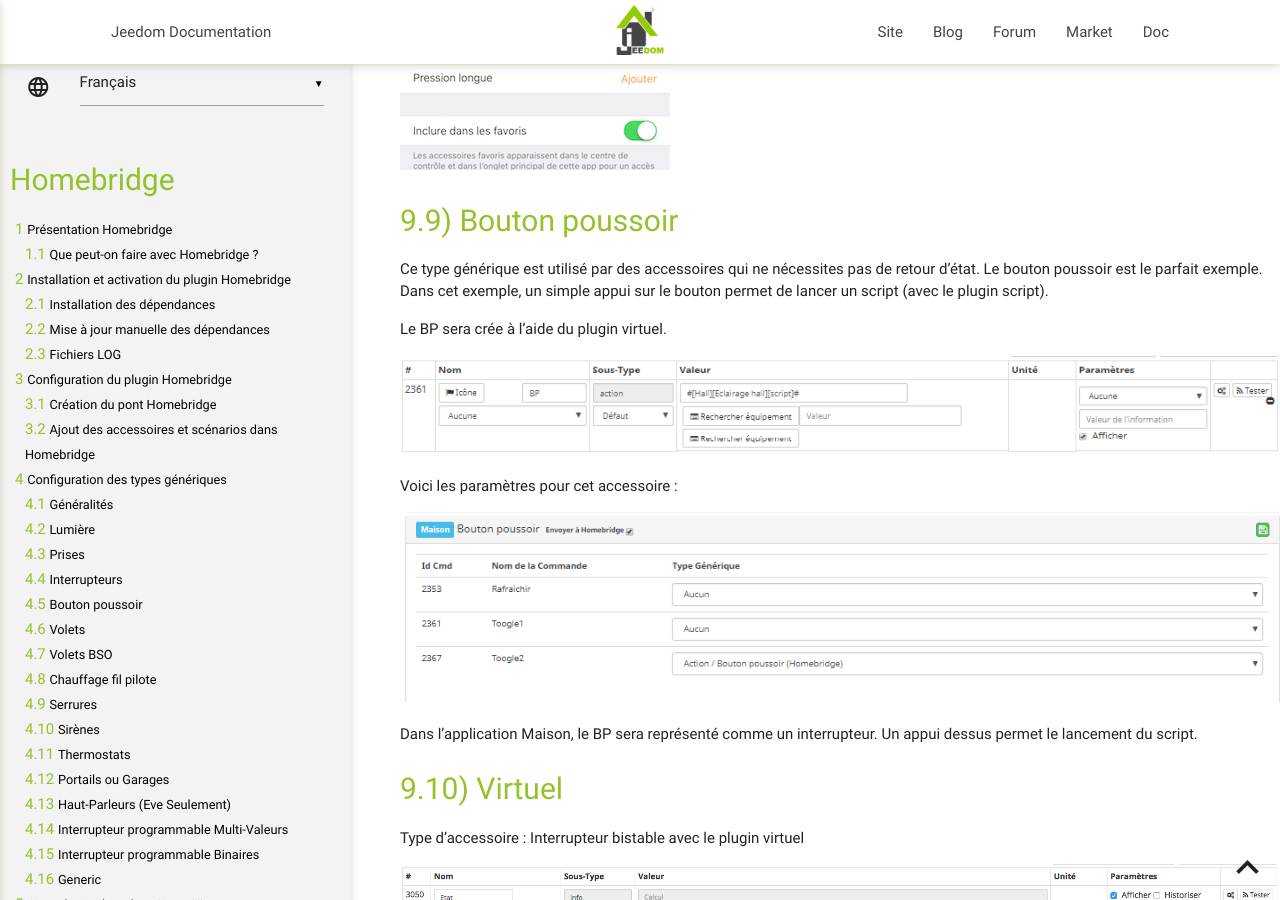
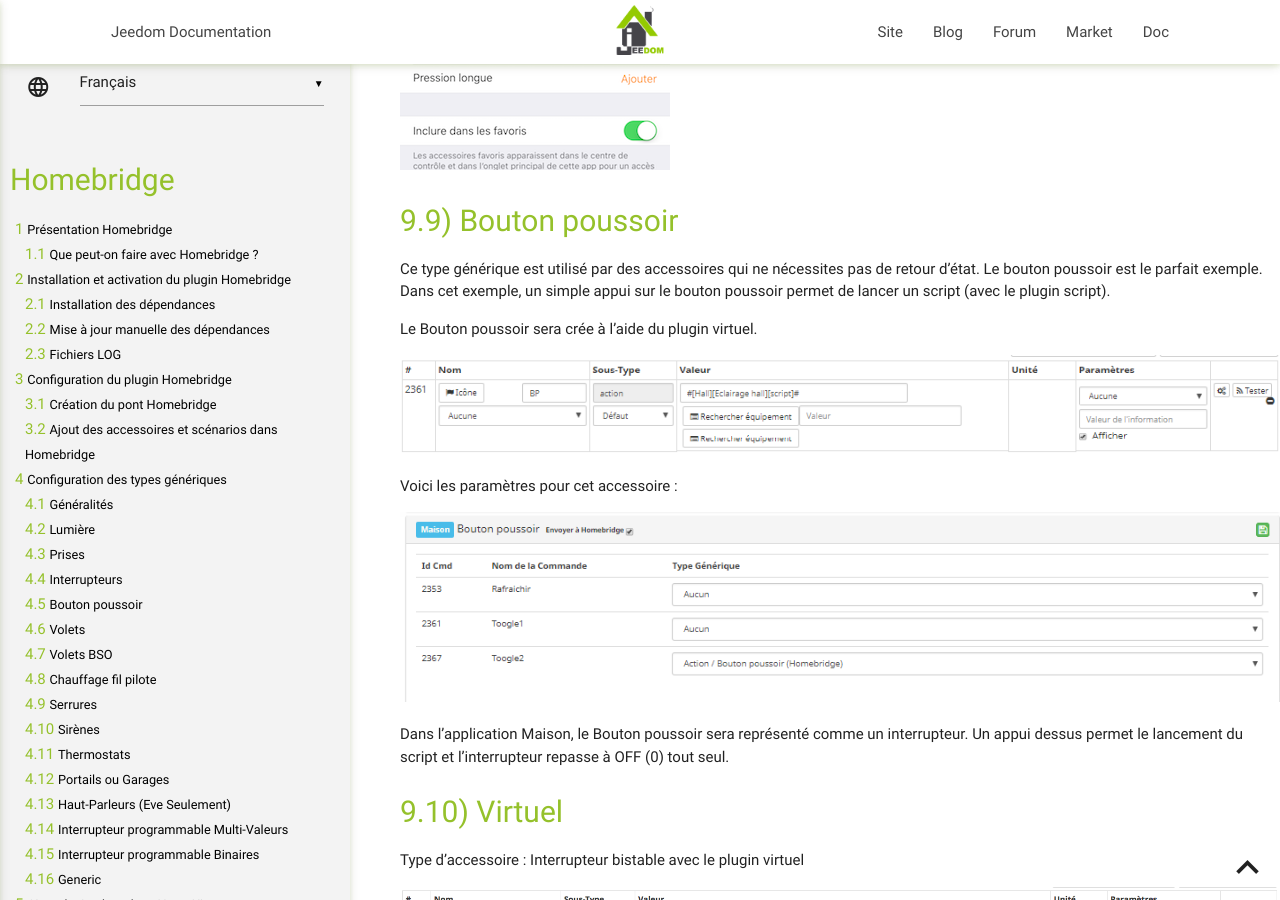
Before and after one commit to noodom/plugin-homebridge, a Jekyll site: the page built from docs/fr_FR/index.md, in a window 1280 px wide and 900 px high, scrolled down 39066 px. Built offline with Jekyll 4.4.1, drawn with Linux system fonts in a browser that asks for light colours; our own code applies the rules of GitHub Pages for plain Markdown files.

Commit message:
fix + explanation back to off

```diff
--- a/docs/fr_FR/index.md
+++ b/docs/fr_FR/index.md
@@ -716,9 +716,9 @@ Bouton poussoir
 ------------------------------------------------
 
 Ce type générique est utilisé par des accessoires qui ne nécessites pas de retour d'état. Le bouton poussoir est le parfait exemple.
-Dans cet exemple, un simple appui sur le bouton permet de lancer un script (avec le plugin script).
+Dans cet exemple, un simple appui sur le bouton poussoir permet de lancer un script (avec le plugin script).
 
-Le BP sera crée à l'aide du plugin virtuel.
+Le Bouton poussoir sera crée à l'aide du plugin virtuel.
 
 ![BP](../images/bp.png)
 
@@ -726,7 +726,7 @@ Voici les paramètres pour cet accessoire :
 
 ![TGBP](../images/tgbp.png)
 
-Dans l'application Maison, le BP sera représenté comme un interrupteur. Un appui dessus permet le lancement du script.
+Dans l'application Maison, le Bouton poussoir sera représenté comme un interrupteur. Un appui dessus permet le lancement du script et l'interrupteur repasse à OFF (0) tout seul.
 
 Virtuel
 --------
```
